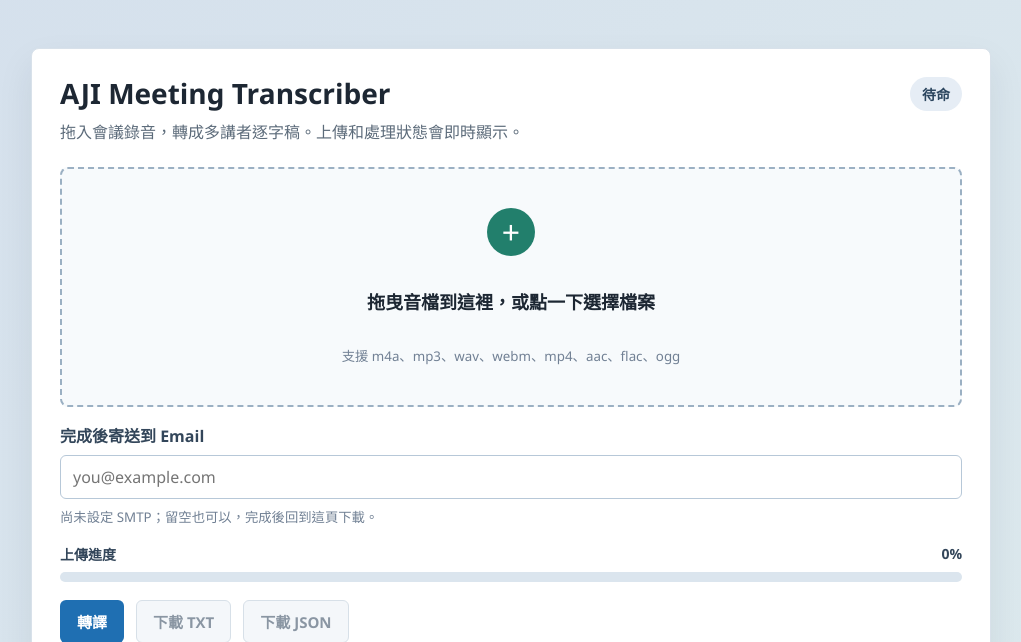
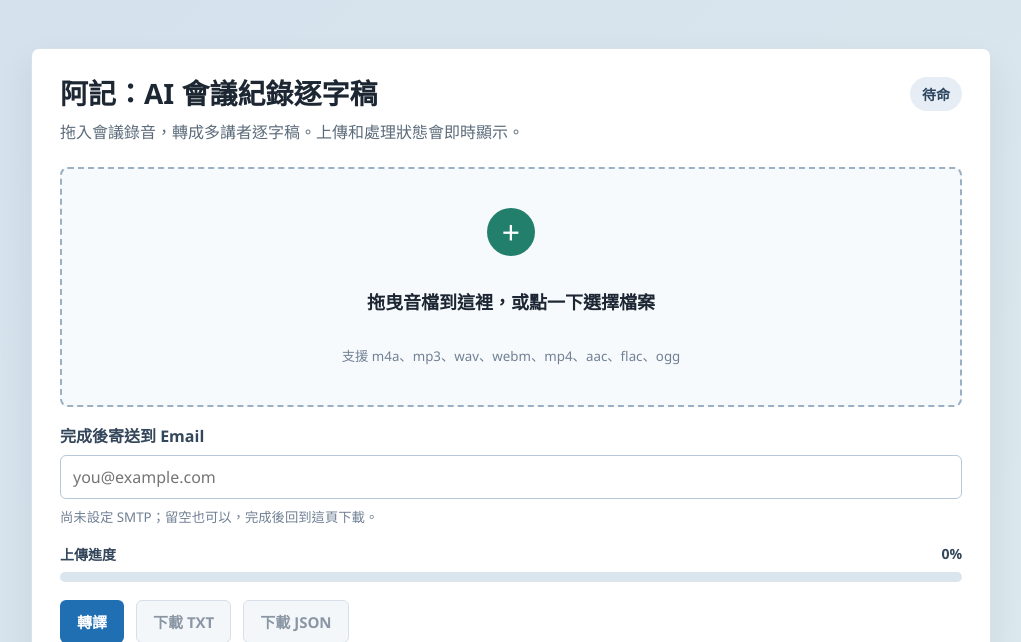
Before and after one commit to kemscolor-afk/zeabur, a Flask app: page / in a window 1280 px wide. Shown: the top 642 px of the page, without its empty margins (129-1150 px from the left). Run offline with Flask 3, Linux system fonts and the light colour scheme; data that the repository does not hold is empty.

Commit message:
Update web app name

```diff
--- a/templates/index.html
+++ b/templates/index.html
@@ -3,7 +3,7 @@
 <head>
   <meta charset="utf-8">
   <meta name="viewport" content="width=device-width, initial-scale=1">
-  <title>AJI Meeting Transcriber</title>
+  <title>阿記：AI 會議紀錄逐字稿</title>
   <link rel="stylesheet" href="{{ url_for('static', filename='styles.css') }}">
 </head>
 <body>
@@ -11,7 +11,7 @@
     <section class="panel">
       <div class="heading">
         <div>
-          <h1>AJI Meeting Transcriber</h1>
+          <h1>阿記：AI 會議紀錄逐字稿</h1>
           <p>拖入會議錄音，轉成多講者逐字稿。上傳和處理狀態會即時顯示。</p>
         </div>
         <span class="badge" id="statusBadge">待命</span>
```
